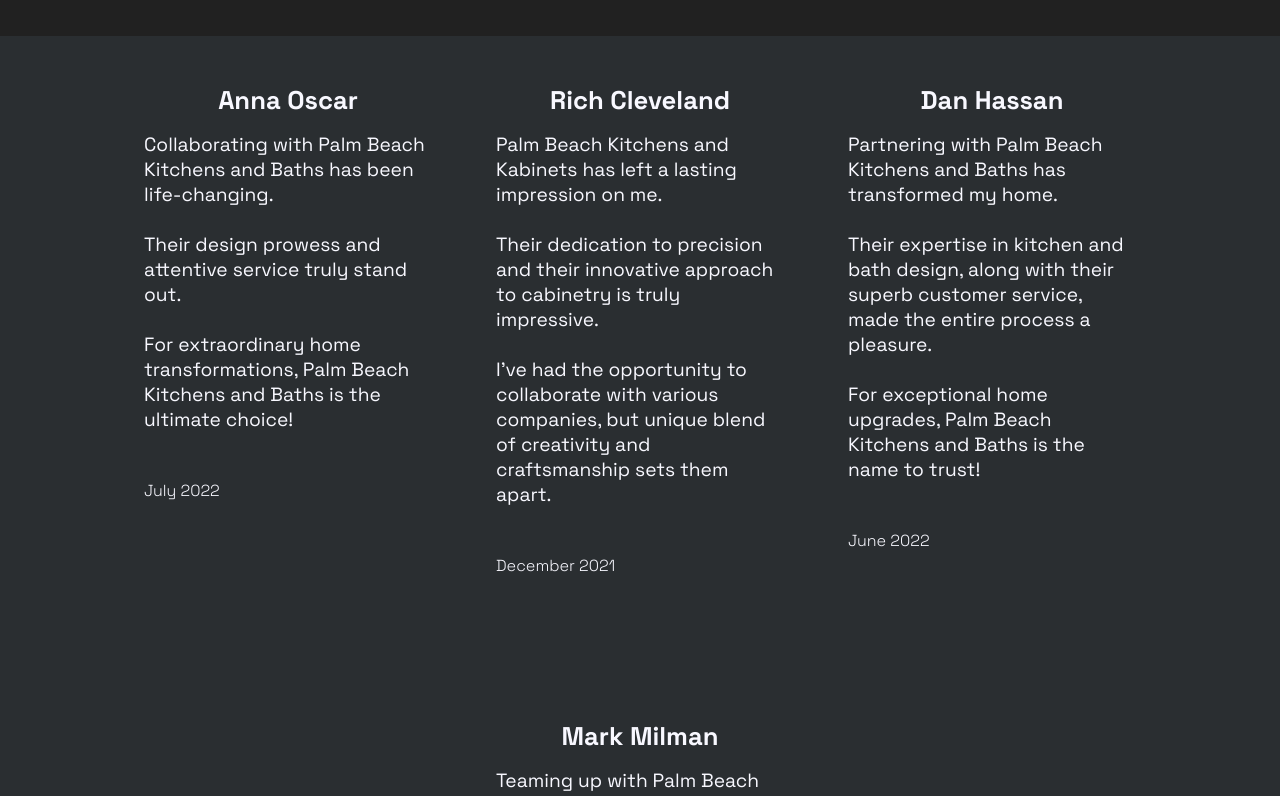
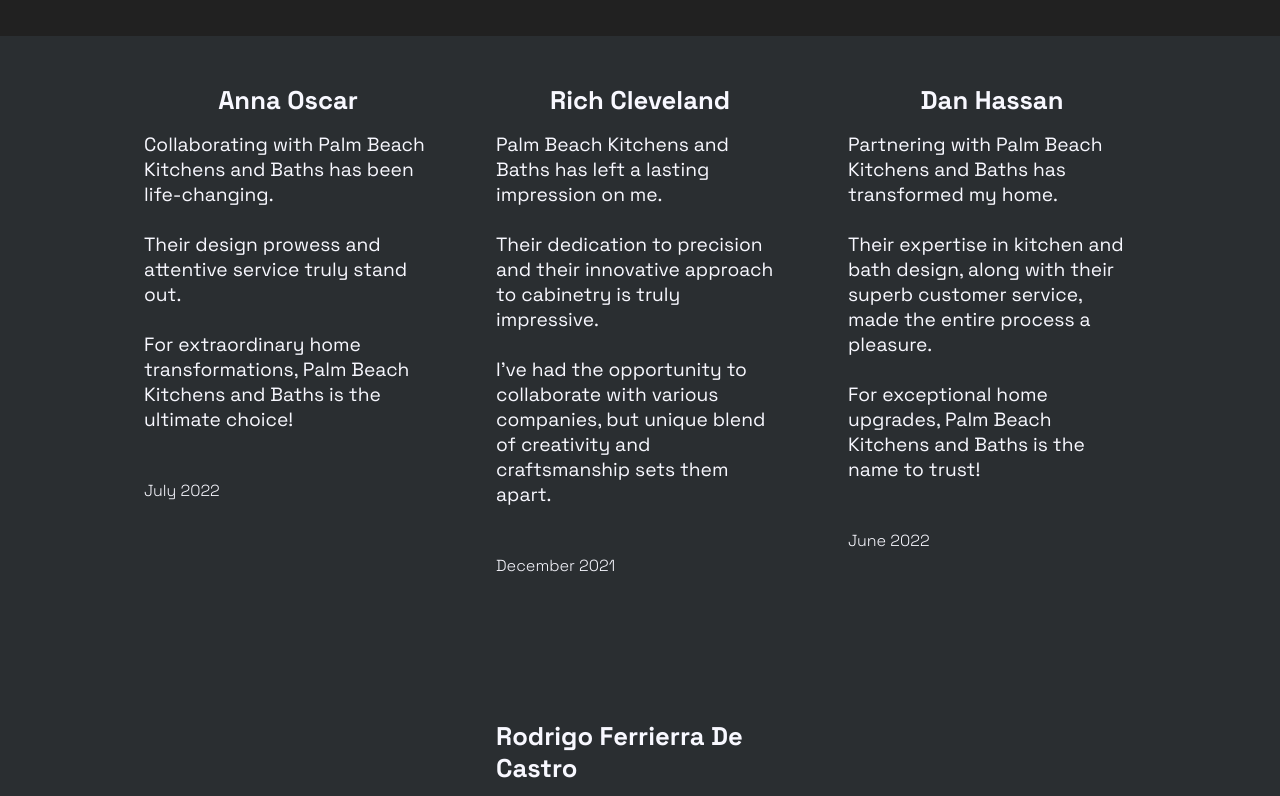
Before and after one commit to serge-yegorian/optimum-kitchen-and-bath, a React (Create React App) app: page / in a window 1280 px wide. Shown: the part 860-1656 px from the top of the page. Built offline with nearby package versions, Linux system fonts and the light colour scheme; no server answers.

Commit message:
fix typos in text and add favicon

```diff
--- a/src/pages/Home/Home.js
+++ b/src/pages/Home/Home.js
@@ -67,7 +67,7 @@
                         </div>
                         <div className='home__testimonial'>
                             <h3 className='home__customer'>Rich Cleveland</h3>
-                            <p className='home__description'>Palm Beach Kitchens and Kabinets has left a lasting impression on me.<br/><br/> Their dedication to precision and their innovative approach to cabinetry is truly impressive.<br/><br/> I've had the opportunity to collaborate with various companies, but unique blend of creativity and craftsmanship sets them apart. </p>
+                            <p className='home__description'>Palm Beach Kitchens and Baths has left a lasting impression on me.<br/><br/> Their dedication to precision and their innovative approach to cabinetry is truly impressive.<br/><br/> I've had the opportunity to collaborate with various companies, but unique blend of creativity and craftsmanship sets them apart. </p>
                             <h4 className='home__testimonial-date'>December 2021</h4>
                         </div>
                         <div className='home__testimonial'>
@@ -76,7 +76,7 @@
                             <h4 className='home__testimonial-date'>June 2022</h4>
                         </div>
                         <div className='home__testimonial'>
-                            <h3 className='home__customer'>Mark Milman</h3>
+                            <h3 className='home__customer'>Rodrigo Ferrierra De Castro</h3>
                             <p className='home__description'>Teaming up with Palm Beach Kitchens and Baths is a game-changer.
                                 Their kitchen and bath design know-how, plus top-tier service, made it a delightful journey.<br/><br/>For unmatched home enhancements, trust Palm Beach Kitchens and Baths!</p>
                             <h4 className='home__testimonial-date'>October 2022</h4>
```
Also changed, not shown: 1 other file (tests, documents, lock files or other folders).
